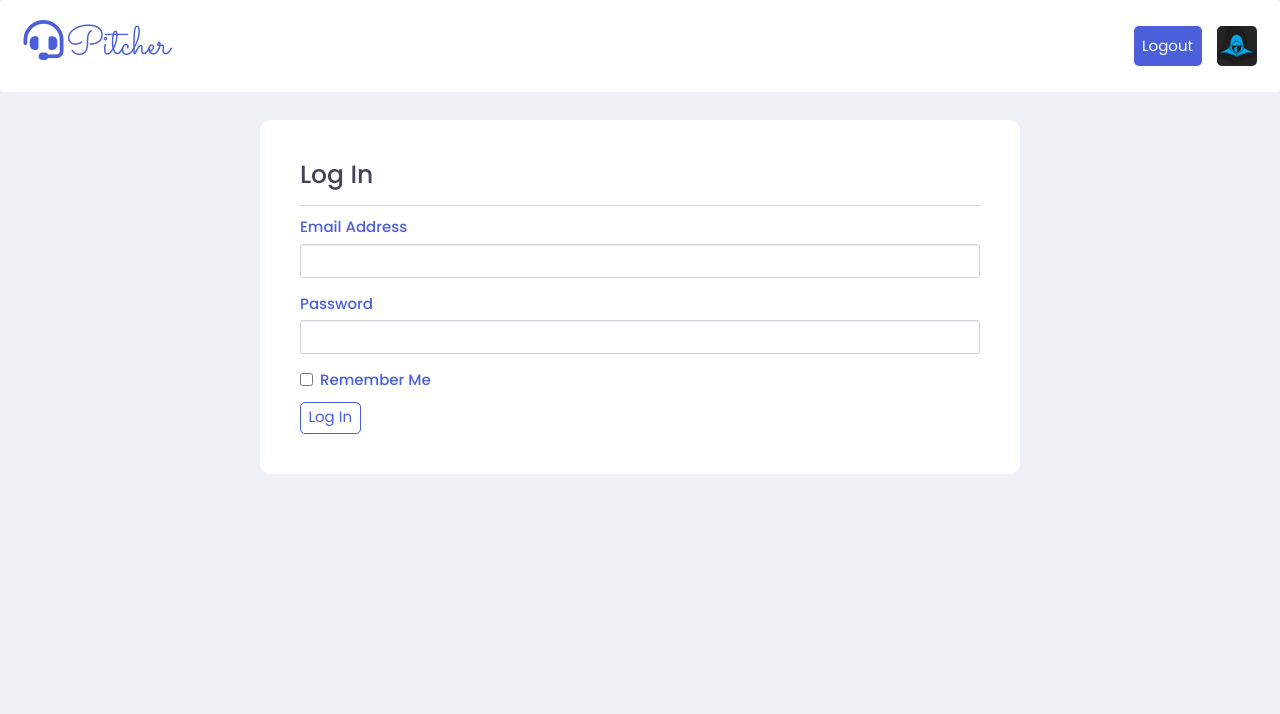
After one commit to peterken674/pitcher, a Flask app: page /authenticate/login in a window 1280 px wide. The commit adds this page. Shown: the top 714 px of the page. Run offline with Flask 2, Linux system fonts and the light colour scheme; some libraries are stand-ins or nearby versions.

Commit message:
User sign in and sign up done.

```diff
--- /dev/null
+++ b/app/auth/__init__.py
@@ -0,0 +1,3 @@
+from flask import Blueprint
+auth = Blueprint('auth', __name__)
+from . import views, forms
--- /dev/null
+++ b/app/auth/forms.py
@@ -0,0 +1,30 @@
+from flask_wtf import FlaskForm
+from wtforms import StringField, PasswordField, SubmitField, BooleanField
+from wtforms.validators import Required, Email, EqualTo
+from ..models import User
+from wtforms import ValidationError
+
+class SignUpForm(FlaskForm):
+    email = StringField('Email Address', validators=[Required(), Email()])
+    fname = StringField('First Name', validators=[Required()])
+    lname = StringField('Last Name', validators=[Required()])
+    username = StringField('Username', validators=[Required()])
+    password = PasswordField('Password', validators=[Required(), EqualTo('password_confirm', message='Passwords do not match.')])
+    password_confirm = PasswordField('Confirm Password', validators=[Required()])
+    submit = SubmitField('Sign Up')
+
+    # Validate email
+    def validate_email(self, data_field):
+        if User.query.filter_by(email=data_field.data).first():
+            raise ValidationError('That email has an existing account.')
+
+    # Validate username
+    def validate_username(self, data_field):
+        if User.query.filter_by(username = data_field.data).first():
+            raise ValidationError('Username is taken.')
+
+class LoginForm(FlaskForm):
+    email = StringField('Email Address', validators=[Required(), Email()])
+    password = PasswordField('Password', validators=[Required()])
+    remember = BooleanField('Remember Me')
+    submit = SubmitField('Log In')
--- /dev/null
+++ b/app/auth/views.py
@@ -0,0 +1,40 @@
+from flask import render_template,redirect,url_for, request, flash
+from flask.helpers import flash
+from flask_wtf import form
+from ..models import User
+from .forms import SignUpForm, LoginForm
+from .. import db
+from . import auth
+from flask_login import login_user, logout_user, login_required
+
+@auth.route('/signup', methods=['GET', 'POST'])
+def signup():
+    form = SignUpForm()
+    if form.validate_on_submit():
+        user = User(email = form.email.data, fname= form.fname.data, lname=form.lname.data, username = form.username.data, password = form.password.data)
+        db.session.add(user)
+        db.session.commit()
+        return redirect(url_for('auth.login'))
+
+    title = 'Sign Up | Pitcher'
+    return render_template('auth/signup.html', signup_form = form, title = title)
+
+@auth.route('/login',methods=['GET','POST'])
+def login():
+    login_form = LoginForm()
+    if login_form.validate_on_submit():
+        user = User.query.filter_by(email=login_form.email.data).first()
+        if user is not None and user.verify_password(login_form.password.data):
+            login_user(user, login_form.remember.data)
+            return redirect(request.args.get('next') or url_for('main.index'))
+
+        flash('Invalid username or password.')
+
+    title = 'Log In | Pitcher'
+    return render_template('auth/login.html', login_form = login_form, title = title)
+
+@auth.route('/logout')
+@login_required
+def logout():
+    logout_user()
+    return redirect(url_for("main.index"))
--- a/app/main/views.py
+++ b/app/main/views.py
@@ -1,5 +1,6 @@
 from flask import render_template, redirect, url_for
 from . import main
+from flask_login import login_required
 
 # Index page.
 @main.route('/')
--- a/app/static/css/style.css
+++ b/app/static/css/style.css
@@ -389,4 +389,40 @@ body {
     margin: 0;
   }
 }
+
+.sign-form {
+  margin-top: 15vh;
+  font-size: 1.5rem;
+  color: #4A5FD9;
+}
+
+.sign-form .col-8 {
+  background-color: white;
+  border-radius: 1rem;
+  padding: 4rem;
+}
+
+.sign-form .col-8 #submit {
+  background-color: white;
+  border: 1px solid #4A5FD9;
+  color: #4A5FD9;
+  font-size: 1.5rem;
+  border-radius: 0.5rem;
+  -webkit-transition: all cubic-bezier(0.075, 0.82, 0.165, 1) 500ms;
+  transition: all cubic-bezier(0.075, 0.82, 0.165, 1) 500ms;
+}
+
+.sign-form .col-8 #submit:hover {
+  background-color: #4A5FD9;
+  color: white;
+}
+
+.sign-form .col-8 label {
+  font-weight: 500;
+  font-family: "Poppins", sans-serif;
+}
+
+.sign-form .sign-title {
+  color: #474259;
+}
 /*# sourceMappingURL=style.css.map */
--- a/app/static/css/style.scss
+++ b/app/static/css/style.scss
@@ -317,3 +317,34 @@ body {
         }
     }
 }
+
+.sign-form{
+    margin-top: 15vh;
+    font-size: 1.5rem;
+    color: $primary-color;
+    .col-8{
+        background-color: white;
+        border-radius: 1rem;
+        padding: 4rem;
+
+        #submit{
+            background-color: white;
+            border: 1px solid $primary-color;
+            color: $primary-color;
+            font-size: 1.5rem;
+            border-radius: 0.5rem;
+            transition: $transition;
+            &:hover{
+                background-color: $primary-color;
+                color: white;
+            }
+        }
+        label{
+            font-weight: 500;
+            font-family: $theme-font;
+        }
+    }
+    .sign-title{
+        color: $darks;
+    }
+}
--- /dev/null
+++ b/app/templates/auth/login.html
@@ -0,0 +1,21 @@
+{% extends 'base.html' %}
+{% import 'bootstrap/wtf.html' as wtf %}
+
+{% block main %} {{ super() }}
+<div class="container">
+    <div class="row sign-form">
+        <div class="col-2">
+        </div>
+        <div class="col-8">
+            <h1 class="mb-4 sign-title">Log In</h1>
+            <hr>
+            {{ wtf.quick_form(login_form)}}
+        </div>
+        <div class="col-2">
+        </div>
+    </div>
+</div>
+{% endblock %}
+{% block footer %}
+    {% include 'footer.html' %}
+{%endblock%}
--- a/config.py
+++ b/config.py
@@ -7,7 +7,7 @@ class Config:
     '''
     General configuration parent class
     '''
-
+    SECRET_KEY = os.environ.get('SECRET_KEY')
     UPLOADED_PHOTOS_DEST = 'app/static/photos'
 
     # Email configurations
```
Also changed, not shown: app/__init__.py (+10 -1 lines), app/models.py (+7 -1 lines), app/templates/auth/signup.html (added, +21 -0 lines), 1 other file.
